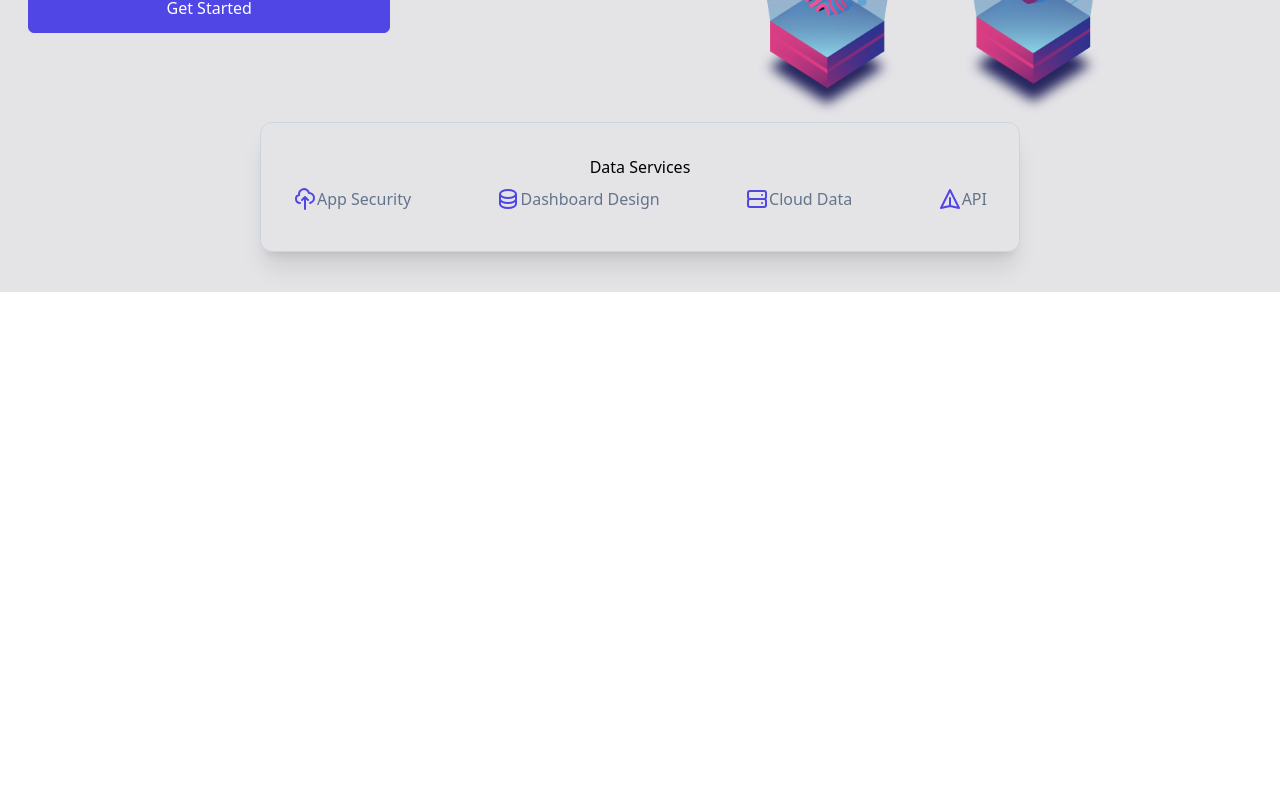
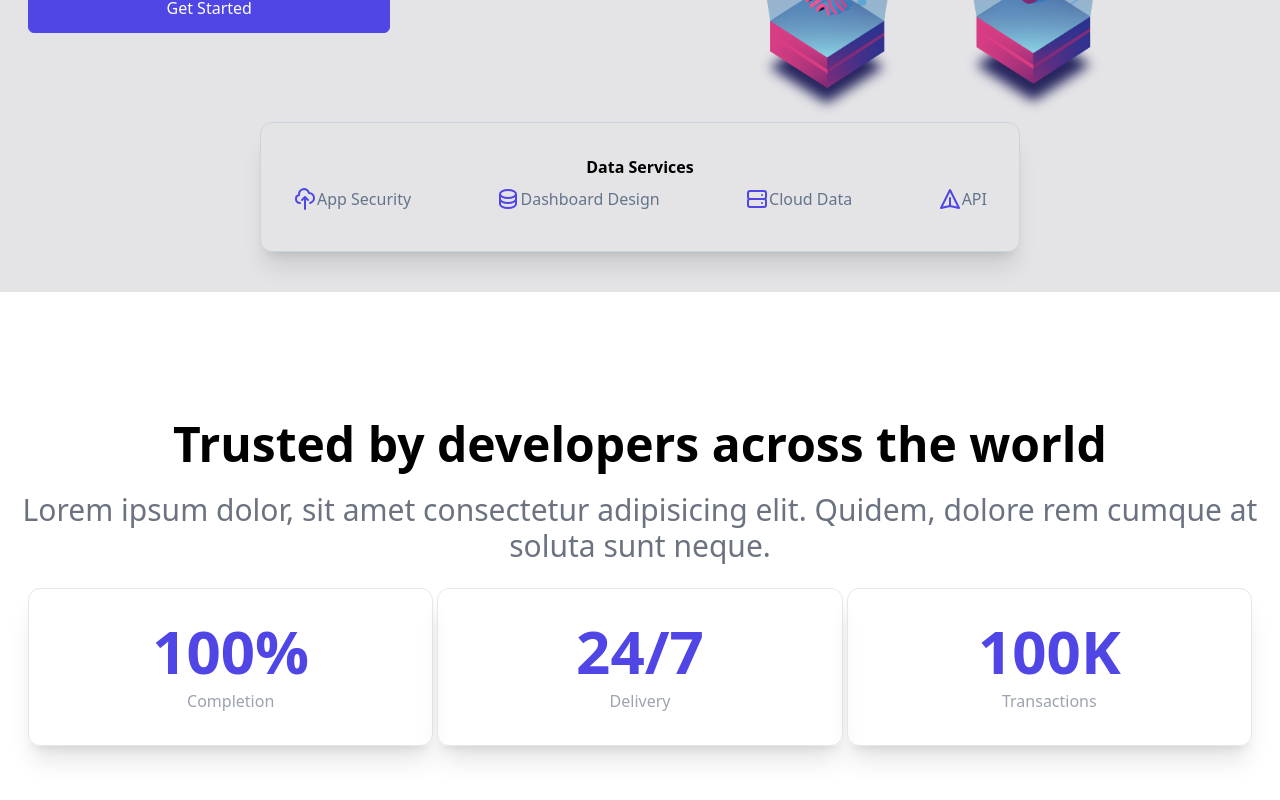
Before and after one commit to ManuelDevWeb/websiteReactAndTailwind, a React (Create React App) app: page / in a window 1280 px wide. Shown: the part 508-1308 px from the top of the page. Before the commit the page ends 800 px from the top, so only its background shows below. Built offline with nearby package versions, Linux system fonts and the light colour scheme.

Commit message:
Component About

```diff
--- a/src/App.js
+++ b/src/App.js
@@ -2,12 +2,15 @@
 import Navbar from './components/Navbar';
 // Importando Hero
 import Hero from './components/Hero';
+// Importando About
+import About from './components/About';
 
 function App() {
   return (
     <>
       <Navbar />
       <Hero />
+      <About />
     </>
   );
 }
--- /dev/null
+++ b/src/components/About.jsx
@@ -0,0 +1,36 @@
+const About = () => {
+  return (
+    <div className="w-full my-32">
+      <div className="max-w-[1240px] mx-auto">
+        {/* Info */}
+        <div className="text-center">
+          <h2 className="text-5xl font-bold">
+            Trusted by developers across the world
+          </h2>
+          <p className="text-3xl py-6 text-gray-500">
+            Lorem ipsum dolor, sit amet consectetur adipisicing elit. Quidem,
+            dolore rem cumque at soluta sunt neque.
+          </p>
+        </div>
+
+        {/* Cards */}
+        <div className="grid md:grid-cols-3 gap-1 px-2 text-center">
+          <div className="border py-8 rounded-xl shadow-xl">
+            <p className="text-6xl font-bold text-indigo-600">100%</p>
+            <p className="text-gray-400 mt-2">Completion</p>
+          </div>
+          <div className="border py-8 rounded-xl shadow-xl">
+            <p className="text-6xl font-bold text-indigo-600">24/7</p>
+            <p className="text-gray-400 mt-2">Delivery</p>
+          </div>
+          <div className="border py-8 rounded-xl shadow-xl">
+            <p className="text-6xl font-bold text-indigo-600">100K</p>
+            <p className="text-gray-400 mt-2">Transactions</p>
+          </div>
+        </div>
+      </div>
+    </div>
+  );
+};
+
+export default About;
--- a/src/components/Hero.jsx
+++ b/src/components/Hero.jsx
@@ -34,7 +34,7 @@
           mx-1 md:mx-0 md:left-1/2 transform md:-translate-x-1/2 bg-zinc-200 border
           border-slate-300 rounded-xl text-center shadow-xl"
         >
-          <p>Data Services</p>
+          <p className="font-semibold">Data Services</p>
           <div className="flex justify-between flex-wrap px-4">
             <p className="flex px-4 py-2 text-slate-500">
               <CloudUploadIcon className="w-6 text-indigo-600" />
```
